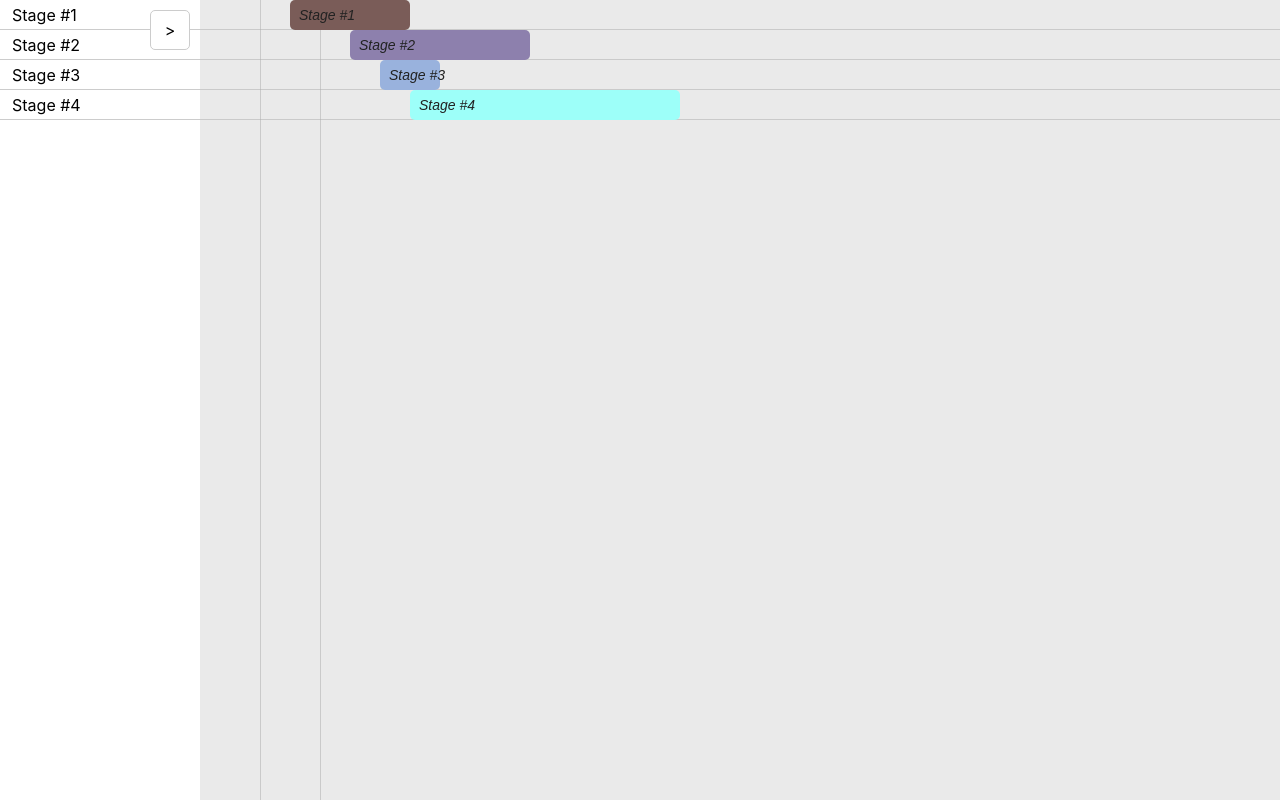
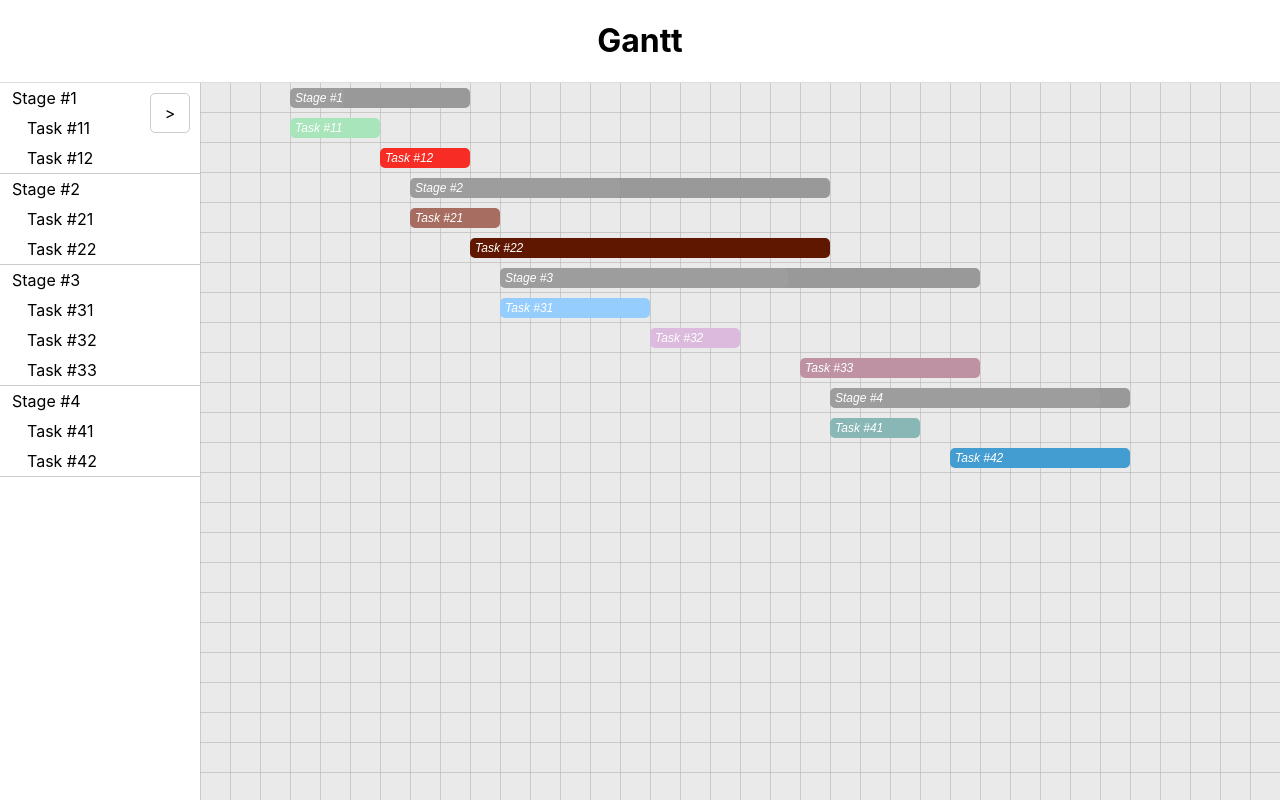
Before and after one commit to mxmory/react-gantt-timeline, a React (Vite) app: page / in a window 1280 px wide. Shown: the top 800 px of the page. Built offline with nearby package versions, Linux system fonts and the light colour scheme; the HTML template or start-up script is replaced by a standard one.

Commit message:
WIP: Drags, tranforms, show tasks etc...

```diff
--- a/src/App.jsx
+++ b/src/App.jsx
@@ -1,49 +1,125 @@
-import React, { useState } from 'react';
+import React, { useEffect, useState } from 'react';
 import { Stage, Layer, Star, Text, Group, Rect, Line } from 'react-konva';
 import styles from './App.module.scss';
 import cn from 'classnames';
 import { DragDropContext, Draggable, Droppable } from 'react-beautiful-dnd';
+import { maxBy, minBy, range } from 'lodash';
+import { Rectangle } from './components/Rectangle/Rectangle';
+import { width, height, padding } from './constants';
 
 const initialData = {
 	stages: [
 		{
 			id: 0,
 			name: 'Stage #1',
-			color: '#7A5C58',
-			length: 4,
+			color: '#999',
+			length: 10,
 			start_at: 3,
+			percent: 30,
+			tasks: [
+				{
+					id: 11,
+					name: 'Task #11',
+					start_at: 3,
+					length: 3,
+					color: '#A9E5BB',
+				},
+				{
+					id: 12,
+					name: 'Task #12',
+					start_at: 6,
+					length: 3,
+					color: '#F72C25',
+				},
+			],
 		},
 		{
 			id: 1,
 			name: 'Stage #2',
-			color: '#8d80ad',
+			color: '#999',
 			length: 6,
 			start_at: 5,
+			percent: 50,
+			tasks: [
+				{
+					id: 21,
+					name: 'Task #21',
+					start_at: 7,
+					length: 3,
+					color: '#A76D60',
+				},
+				{
+					id: 22,
+					name: 'Task #22',
+					start_at: 9,
+					length: 12,
+					color: '#601700',
+				},
+			],
 		},
 		{
 			id: 2,
 			name: 'Stage #3',
-			color: '#99B2DD',
-			length: 2,
+			color: '#999',
+			length: 7,
 			start_at: 6,
+			percent: 60,
+			tasks: [
+				{
+					id: 31,
+					name: 'Task #31',
+					start_at: 10,
+					length: 5,
+					color: '#96CDFF',
+				},
+				{
+					id: 32,
+					name: 'Task #32',
+					start_at: 15,
+					length: 3,
+					color: '#DBBADD',
+				},
+				{
+					id: 33,
+					name: 'Task #33',
+					start_at: 20,
+					length: 6,
+					color: '#BE92A2',
+				},
+			],
 		},
 		{
 			id: 3,
 			name: 'Stage #4',
-			color: '#9DFFF9',
+			color: '#999',
 			length: 9,
-			start_at: 7,
+			start_at: 9,
+			percent: 90,
+			tasks: [
+				{
+					id: 41,
+					name: 'Task #41',
+					start_at: 21,
+					length: 3,
+					color: '#88B7B5',
+				},
+				{
+					id: 42,
+					name: 'Task #42',
+					start_at: 25,
+					length: 6,
+					color: '#449DD1',
+				},
+			],
 		},
 	],
 };
 
-const width = 4000;
-const height = 3000;
-const padding = 30;
-
 const App = () => {
 	const [listOpen, setListOpen] = useState(false);
 	const [data, setData] = useState(initialData.stages);
+	const [selectedId, selectShape] = useState(null);
+	const [isTransforming, setIsTransforming] = useState(false);
 
 	const toggleList = () => {
 		setListOpen((prev) => !prev);
@@ -59,37 +135,47 @@ const App = () => {
 
 	const onListStageDragEnd = (values) => {
 		const { destination, source } = values;
+		if (destination) {
 			const newCommands = reorder([...data], source.index, destination.index);
 			setData(newCommands);
+		}
 	};
 
-	const onGridStageDragEnd = (...args) => {
-		console.log(args);
+	const onGridStageDragEnd = (e) => {
+		const {
+			attrs: { x, id },
+		} = e.target;
+
+		const newData = data.map((el) => {
+			if (el.id === id) {
+				return { ...el, start_at: Math.round(x / padding) };
+			}
+			return el;
+		});
+
+		setData(newData);
 	};
 
-	const Rectangle = ({ x = 0, y = 0, width = 1, color = '#aaa', text = 'test' }) => {
-		return (
-			<Group
-				x={x}
-				y={y}
-				width={padding * width}
-				height={padding}
-				draggable={true}
-				dragBoundFunc={(pos) => {
-					return {
-						x: pos.x,
-						y: y,
-					};
-				}}
-				onDragEnd={onGridStageDragEnd}
-			>
-				<Rect width={padding * width} height={padding} fill={color} cornerRadius={5} strokeWidth={1} />
-				<Text text={text} fontSize={14} fontStyle="italic" fill="#222" padding={9} />
-			</Group>
-		);
+	const onGridStageTransformStart = () => {
+		setIsTransforming(true);
 	};
 
+	const onGridStageTransformEnd = (e) => {
+		setIsTransforming(false);
+		selectShape(null);
+	};
+
+	const onDeselect = (e) => {
+		if (!isTransforming) {
+			selectShape(null);
+		}
+	};
+
+	let line = -1;
+
 	return (
+		<div className={styles.main}>
+			<h1>Gantt</h1>
 			<div className={styles.flex}>
 				<div className={cn(styles.list, { [styles.open]: listOpen })}>
 					<div className={styles.toggle} onClick={toggleList}>
@@ -98,10 +184,18 @@ const App = () => {
 					<DragDropContext onDragEnd={onListStageDragEnd}>
 						<Droppable droppableId="droppable">
 							{(provided) => (
-							<div {...provided.droppableProps} ref={provided.innerRef} className={styles.reagentsList}>
+								<div
+									{...provided.droppableProps}
+									ref={provided.innerRef}
+									className={styles.reagentsList}
+								>
 									{data.map((stage, index) => {
 										return (
-										<Draggable key={'_test_' + stage.id} draggableId={stage.id + ''} index={index}>
+											<Draggable
+												key={'_test_' + stage.id}
+												draggableId={stage.id + ''}
+												index={index}
+											>
 												{(provided) => (
 													<div
 														key={stage.id}
@@ -110,7 +204,15 @@ const App = () => {
 														{...provided.dragHandleProps}
 														className={styles.item}
 													>
-													<div className={styles.name}>{stage.name}</div>
+														<div className={styles.stage}>{stage.name}</div>
+
+														<div className={styles.subList}>
+															{stage.tasks?.map((el) => (
+																<div key={'tasK__' + el.id} className={styles.task}>
+																	{el.name}
+																</div>
+															))}
+														</div>
 													</div>
 												)}
 											</Draggable>
@@ -122,41 +224,83 @@ const App = () => {
 					</DragDropContext>
 				</div>
 				<div className={styles.grid}>
-				<Stage width={width} height={height}>
-					{/* [Math.round(i * padding) + 0.5, 0, Math.round(i * padding) + 0.5, height] */}
-
+					<Stage width={width} height={height} onMouseUp={onDeselect}>
 						<Layer>
+							{range(Math.round(width / padding)).map((n) => (
 								<Line
-							points={[Math.round(2 * padding) + 0.5, 0, Math.round(2 * padding) + 0.5, height]}
+									key={'_vert_line_' + n}
+									points={[Math.round(n * padding) + 0.5, 0, Math.round(n * padding) + 0.5, height]}
 									stroke="#aaa"
 									strokeWidth={0.5}
 								/>
+							))}
+
+							{range(Math.round(height / padding)).map((n) => (
 								<Line
-							points={[Math.round(4 * padding) + 0.5, 0, Math.round(4 * padding) + 0.5, height]}
-							stroke="#aaa"
-							strokeWidth={0.5}
-						/>
-						{data.map((stage, index) => {
-							const { start_at, color, name, length } = stage;
-							return (
-								<React.Fragment key={'__s_' + stage.id}>
-									<Line
+									key={'_horz_line_' + n}
 									points={[
 										0,
-											Math.round((index + 1) * padding) - 0.5,
+										Math.round((n + 1) * padding) - 0.5,
 										width,
-											Math.round((index + 1) * padding) - 0.5,
+										Math.round((n + 1) * padding) - 0.5,
 									]}
 									stroke="#aaa"
 									strokeWidth={0.5}
 								/>
+							))}
+
+							{data.map((stage) => {
+								const { start_at, color, name, length, percent, tasks } = stage;
+								line++;
+
+								const firstTaskInStage = minBy(tasks, 'start_at');
+								const lastTaskInStage = maxBy(tasks, (task) => task.start_at + task.length);
+								const stageStartAt = firstTaskInStage.start_at;
+								const stageLength = lastTaskInStage.start_at + lastTaskInStage.length;
+
+								return (
+									<React.Fragment key={'__s_' + stage.id}>
 										<Rectangle
-										x={padding * start_at}
-										y={padding * index}
-										width={length}
+											onSelect={() => {
+												selectShape(stage.id);
+											}}
+											onDeselect={onDeselect}
+											onDragEnd={onGridStageDragEnd}
+											onTransformEnd={onGridStageTransformEnd}
+											onTransformStart={onGridStageTransformStart}
+											isSelected={selectedId === stage.id}
+											id={stage.id}
+											x={padding * stageStartAt}
+											y={padding * line}
+											width={stageLength - stageStartAt}
 											color={color}
 											text={name}
+											percent={percent}
 										/>
+										{tasks?.map((task) => {
+											line++;
+											return (
+												<React.Fragment key={'_task_' + task.id}>
+													<Rectangle
+														onSelect={() => {
+															selectShape(task.id);
+														}}
+														onDeselect={onDeselect}
+														onDragEnd={onGridStageDragEnd}
+														onTransformEnd={onGridStageTransformEnd}
+														onTransformStart={onGridStageTransformStart}
+														isSelected={selectedId === task.id}
+														id={task.id}
+														x={padding * task.start_at}
+														y={padding * line}
+														width={task.length}
+														color={task.color}
+														text={task.name}
+														// percent={percent}
+													/>
+												</React.Fragment>
+											);
+										})}
 									</React.Fragment>
 								);
 							})}
@@ -164,136 +308,8 @@ const App = () => {
 					</Stage>
 				</div>
 			</div>
+		</div>
 	);
 };
 
 export default App;
-
-// const shadowRectangle = new Konva.Rect({
-// 	x: 0,
-// 	y: 0,
-// 	width: blockSnapSize,
-// 	height: blockSnapSize,
-// 	fill: '#aaa',
-// 	opacity: 0.3,
-// 	stroke: '#ddd',
-// 	strokeWidth: 3,
-// 	dash: [20, 2],
-// });
-
-// function newRectangle(x, y, layer, stage, width, color, text) {
-// 	var rectangleGroup = new Konva.Group({
-// 		x: x,
-// 		y: y,
-// 		width: blockSnapSize * width,
-// 		height: blockSnapSize,
-// 		draggable: true,
-// 		dragBoundFunc: (pos) => {
-// 			return {
-// 				x: pos.x,
-// 				y: y,
-// 			};
-// 		},
-// 	});
-
-// 	let rectangle = new Konva.Rect({
-// 		width: blockSnapSize * width,
-// 		height: blockSnapSize,
-// 		fill: color,
-// 		stroke: '#ddd',
-// 		cornerRadius: 5,
-// 		strokeWidth: 1,
-// 	});
-
-// 	let progressRectangle = new Konva.Rect({
-// 		width: blockSnapSize * width - 100,
-// 		height: blockSnapSize,
-// 		fill: '#444',
-// 		opacity: 0.3,
-// 		cornerRadius: 5,
-// 		strokeWidth: 1,
-// 	});
-
-// 	rectangleGroup.on('dragstart', (e) => {
-// 		shadowRectangle.show();
-// 		shadowRectangle.moveToTop();
-// 		rectangleGroup.moveToTop();
-// 	});
-// 	rectangleGroup.on('dragend', (e) => {
-// 		rectangleGroup.position({
-// 			x: Math.round(rectangleGroup.x() / blockSnapSize) * blockSnapSize,
-// 			y: Math.round(rectangleGroup.y() / blockSnapSize) * blockSnapSize,
-// 		});
-// 		stage.batchDraw();
-// 		shadowRectangle.hide();
-// 	});
-// 	rectangleGroup.on('dragmove', (e) => {
-// 		shadowRectangle.position({
-// 			x: Math.round(rectangleGroup.x() / blockSnapSize) * blockSnapSize,
-// 			y: Math.round(rectangleGroup.y() / blockSnapSize) * blockSnapSize,
-// 		});
-// 		stage.batchDraw();
-// 	});
-// 	rectangleGroup.add(rectangle);
-// 	rectangleGroup.add(progressRectangle);
-// 	rectangleGroup.add(
-// 		new Konva.Text({
-// 			text: text,
-// 			fontSize: 14,
-// 			fontStyle: 'italic',
-// 			// fontFamily: 'sans-serif',
-// 			fill: '#fff',
-// 			// width: blockSnapSize * width,
-// 			// height: 30,
-// 			// lineHeight: blockSnapSize,
-// 			padding: 9,
-// 			align: 'center',
-// 			verticalAlign: 'middle',
-// 		})
-// 	);
-// 	layer.add(rectangleGroup);
-// }
-
-// var stage = new Konva.Stage({
-// 	container: 'container',
-// 	width: width,
-// 	height: height,
-// });
-
-// var gridLayer = new Konva.Layer();
-// var padding = blockSnapSize;
-// console.log(width, padding, width / padding);
-// for (var i = 0; i < width / padding; i++) {
-// 	const isHoliday = i % 7 === 0;
-// 	gridLayer.add(
-// 		new Konva.Line({
-// 			points: [Math.round(i * padding) + 0.5, 0, Math.round(i * padding) + 0.5, height],
-// 			stroke: '#ddd',
-// 			strokeWidth: 1,
-// 		})
-// 	);
-// 	if (isHoliday) {
-// 		gridLayer.add(
-// 			new Konva.Rect({
-// 				x: blockSnapSize * i,
-// 				y: 0,
-// 				width: blockSnapSize * 2,
-// 				height: height,
-// 				fill: '#ddd',
-// 				opacity: 0.2,
-// 				stroke: '#ddd',
-// 				strokeWidth: 1,
-// 				dash: [20, 2],
-// 			})
-// 		);
-// 	}
-// }
-
-// var layer = new Konva.Layer();
-// shadowRectangle.hide();
-// layer.add(shadowRectangle);
-// newRectangle(blockSnapSize * 3, blockSnapSize * 3, layer, stage, 6, '#6a99f7', '#1');
-// newRectangle(blockSnapSize * 10, blockSnapSize * 7, layer, stage, 15, '#96de81', '#2');
-
-// stage.add(gridLayer);
-// stage.add(layer);
--- a/src/App.module.scss
+++ b/src/App.module.scss
@@ -1,11 +1,17 @@
+.main {
+	h1 {
+		text-align: center;
+	}
+
+	* {
+		box-sizing: border-box;
+	}
+
 	.flex {
 		display: flex;
 		justify-content: space-between;
 		overflow-x: hidden;
-
-	* {
-		box-sizing: border-box;
-	}
+		border-top: 1px solid #ddd;
 
 		.list {
 			width: 200px;
@@ -40,17 +46,33 @@
 
 			.item {
 				display: flex;
-			align-items: center;
+				flex-direction: column;
 				padding: 0 12px;
-			height: 30px;
 				border-bottom: 1px solid #ccc;
 
-			.handle {
-				width: 20px;
-				height: 20px;
-				background-color: red;
-				cursor: pointer;
+				.stage {
+					display: flex;
+					align-items: center;
+					height: 30px;
 				}
+
+				.task {
+					height: 30px;
+					display: flex;
+					align-items: center;
+
+					// &:first-child {
+					// 	border-top: 1px solid #bbb;
+					// }
+
+					// &:not(:last-child) {
+					// 	border-bottom: 1px solid #bbb;
+					// }
+				}
+			}
+
+			.subList {
+				padding-left: 15px;
 			}
 		}
 
@@ -68,3 +90,4 @@
 		display: flex;
 		align-items: center;
 	}
+}
--- /dev/null
+++ b/src/components/Rectangle/Rectangle.jsx
@@ -0,0 +1,94 @@
+import React, { useEffect } from 'react';
+import { Text, Group, Rect, Transformer } from 'react-konva';
+import { padding } from '../../constants';
+
+export const Rectangle = ({
+	x = 0,
+	y = 0,
+	width = 1,
+	color = '#aaa',
+	text = 'test',
+	id = 0,
+	percent = 0,
+	isSelected = false,
+	onSelect,
+	onDeselect,
+	onDragEnd,
+	onTransformEnd,
+	onTransformStart,
+}) => {
+	const shapeRef = React.useRef();
+	const trRef = React.useRef();
+	const progressRef = React.useRef();
+
+	useEffect(() => {
+		if (isSelected) {
+			trRef.current.nodes([shapeRef.current]);
+			trRef.current.getLayer().batchDraw();
+		}
+	}, [isSelected]);
+
+	return (
+		<Group
+			onMouseOver={onSelect}
+			onMouseLeave={onDeselect}
+			id={id}
+			x={x}
+			y={y + 5}
+			width={padding * width}
+			height={padding}
+			draggable={true}
+			dragBoundFunc={(pos) => {
+				return {
+					x: pos.x,
+					y: y + 5,
+				};
+			}}
+			onDragEnd={onDragEnd}
+		>
+			<Rect
+				id={id}
+				ref={shapeRef}
+				width={padding * width}
+				height={padding - 10}
+				fill={color}
+				cornerRadius={5}
+				strokeWidth={1}
+				onTransformEnd={onTransformEnd}
+				onTransformStart={onTransformStart}
+			/>
+			{!isSelected && (
+				<Rect
+					width={(padding * width * percent) / 100}
+					height={padding - 10}
+					fill="#aaa"
+					opacity={0.2}
+					cornerRadius={5}
+					strokeWidth={1}
+				/>
+			)}
+
+			<Text text={text} fontSize={12} fontStyle="italic" fill="#fff" padding={5} />
+			{isSelected && (
+				<Transformer
+					ref={trRef}
+					// boundBoxFunc={(oldBox, newBox) => {
+					// 	if (newBox.width < 5 || newBox.height < 5) {
+					// 		return oldBox;
+					// 	}
+					// 	return newBox;
+					// }}
+					rotateEnabled={false}
+					flipEnabled={false}
+					enabledAnchors={['middle-left', 'middle-right']}
+					anchorCornerRadius={3}
+					anchorStroke="#999"
+					anchorStrokeWidth={0.5}
+					anchorSize={15}
+					padding={-15}
+					borderEnabled={false}
+				/>
+			)}
+		</Group>
+	);
+};
--- /dev/null
+++ b/src/constants/index.js
@@ -0,0 +1,3 @@
+export const width = 4000;
+export const height = 3000;
+export const padding = 30;
```
Also changed, not shown: package.json (+5 -2 lines), vite.config.js (+5 -4 lines), .eslintrc.json (added), 1 other file (tests, documents, lock files or other folders). Lines whose indentation alone changed are shown as unchanged.
